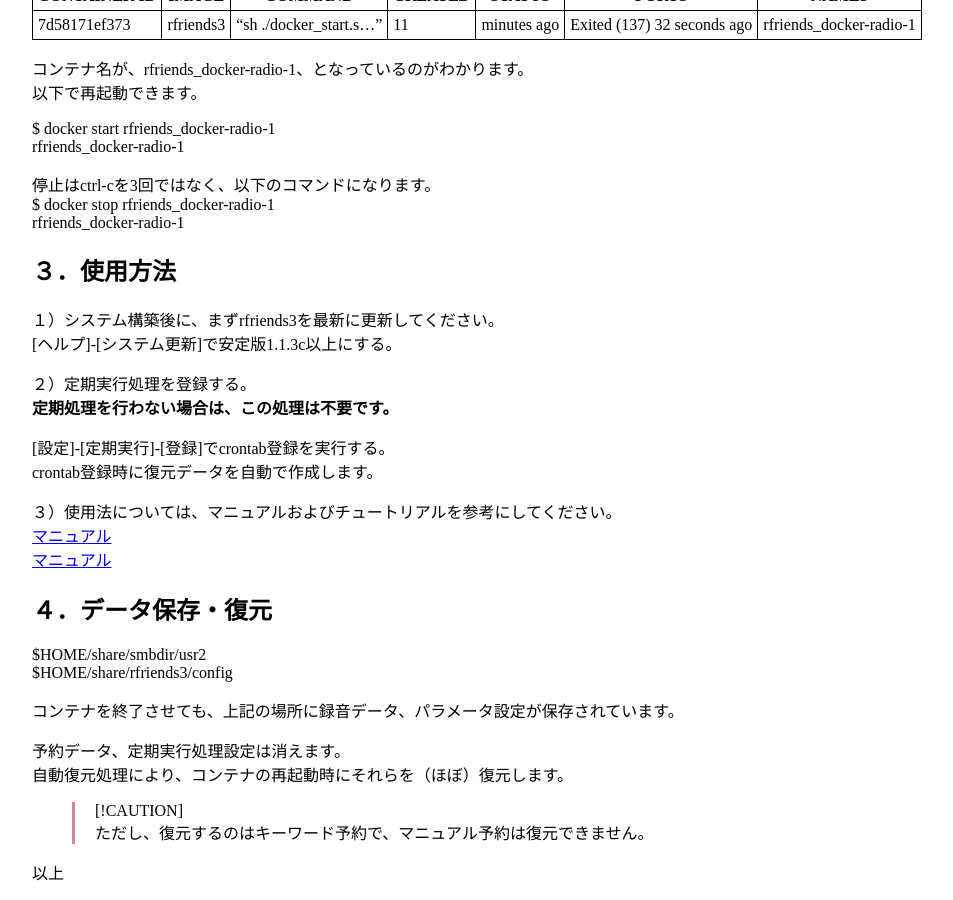
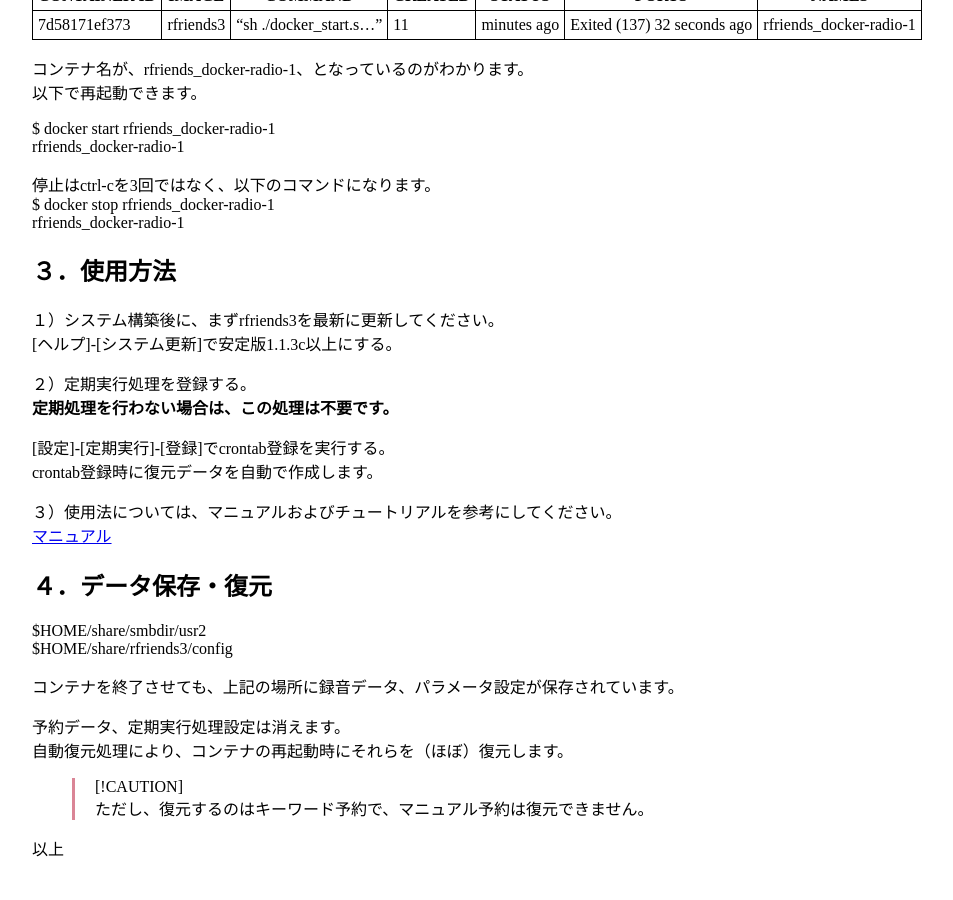
Before and after one commit to rfriends/rfriends, a Jekyll site: the page built from distro/docker.md, in a window 1280 px wide and 900 px high, scrolled down 1107 px. Shown: the whole window, without its empty margins (18-971 px from the left). Built offline with Jekyll 4.4.1, drawn with Linux system fonts in a browser that asks for light colours; our own code applies the rules of GitHub Pages for plain Markdown files; Markdown is read by kramdown in place of the engine named in the settings; after the commit the page ends 1983 px from its top, so only the background shows below that.

Commit message:
Update docker.md

```diff
--- a/distro/docker.md
+++ b/distro/docker.md
@@ -59,7 +59,6 @@ crontab登録時に復元データを自動で作成します。
 
 ３）使用法については、マニュアルおよびチュートリアルを参考にしてください。
 [マニュアル](https://github.com/rfriends/rfriends/blob/gh-pages/manual/index.md)
-[マニュアル](https://github.com/rfriends/rfriends/gh-pages/manual/index.md)
 
 ## ４．データ保存・復元
 
```
